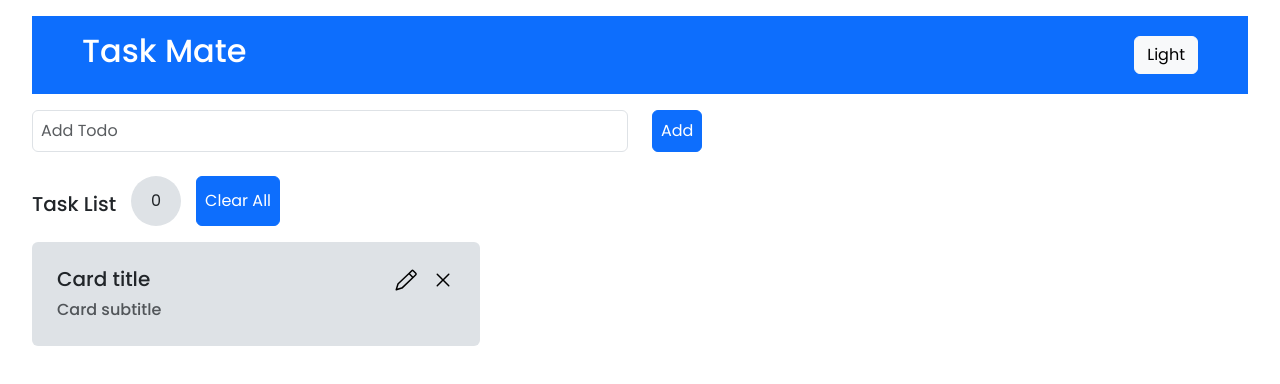
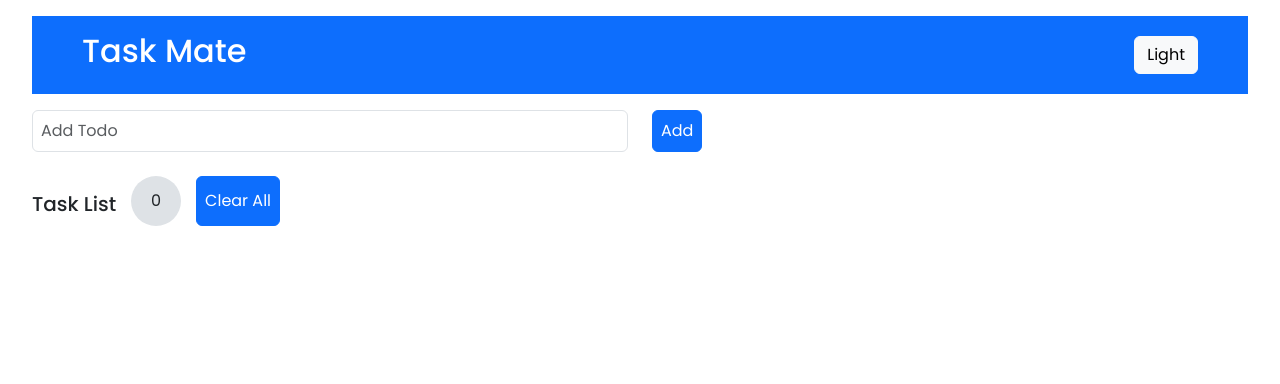
Before and after one commit to sri-ram-ravi/TaskMate, a React (Create React App) app: page / in a window 1280 px wide. Shown: the top 384 px of the page. Built offline with nearby package versions, Linux system fonts and the light colour scheme.

Commit message:
Created a state tasklist and settasklist , Create the add task functionality

```diff
--- a/src/App.jsx
+++ b/src/App.jsx
@@ -1,14 +1,15 @@
-import React from 'react'
+import React, { useState } from 'react'
 import Header from './Components/Header'
 import AddTask from './Components/AddTask'
 import ShowTask from './Components/ShowTask'
 
 const App = () => {
+  const [taskList,setTaskList]=useState([]);
   return (
     <div>
         <Header/>
-        <AddTask/>
-        <ShowTask/>
+        <AddTask taskList={taskList} setTaskList={setTaskList}/>
+        <ShowTask taskList={taskList} setTaskList={setTaskList}/>
     </div>
   )
 }
--- a/src/Components/AddTask.jsx
+++ b/src/Components/AddTask.jsx
@@ -1,11 +1,28 @@
-import React from 'react'
+import React, { useState } from 'react'
 
-const AddTask = () => {
+const AddTask = ({taskList,setTaskList}) => {
+
+  const [taskName,setTaskName]=useState("")
+  const handleTaskName=(event)=>setTaskName(event.target.value)
+
+  const handleSubmit=(e)=>{
+    e.preventDefault();
+
+    const data=new Date()
+
+    const newTask={
+      id:Math.random()*10000,
+      name:taskName,
+      time:`${data.toLocaleTimeString()} ${data.toLocaleDateString()}`
+    }
+    setTaskList([...taskList,newTask])
+  }
+
   return (
-    <form>
+    <form onSubmit={handleSubmit}>
     <div className="row mt-3 mb-4">
         <div className="col">
-          <input type="text" className="form-control p-2" placeholder="Add Todo" aria-label="First name" maxLength={15}/>
+          <input type="text" className="form-control p-2" placeholder="Add Todo" aria-label="First name" maxLength={15} onChange={handleTaskName}/>
         </div>
         <div className="col">
         <button type="submit" className="btn btn-primary p-2">Add</button>
--- a/src/Components/ShowTask.jsx
+++ b/src/Components/ShowTask.jsx
@@ -1,26 +1,32 @@
 import React from 'react';
 import styles from "./ShowTask.module.css";
 
-const ShowTask = () => {
+const ShowTask = ({taskList,setTaskList}) => {
   return (
     <>
     <div className={styles.heading}>
       <h5 className="mt-3">Task List</h5>
-      <span className={styles.taskCount}>0</span>
+      <span className={styles.taskCount}>{taskList.length}</span>
       <button type="submit" className="btn btn-primary p-2">Clear All</button>
     </div>
     <div className="mt-3">
       <div className={styles.tasklist}>
-        <div className={styles.taskDetails}>
+        {
+          taskList.map((task)=>{
+            return(
+              <div className={styles.taskDetails} key={task.id}>
               <div className='d-flex justify-content-between'>
-        <h5 className="card-title">Card title</h5>
+                <h5 className="card-title">{task.name}</h5>
                 <div>
                   <a href="#"><svg xmlns="http://www.w3.org/2000/svg" viewBox="0 0 24 24" width="24" height="24"><path d="M17.263 2.177a1.75 1.75 0 0 1 2.474 0l2.586 2.586a1.75 1.75 0 0 1 0 2.474L19.53 10.03l-.012.013L8.69 20.378a1.753 1.753 0 0 1-.699.409l-5.523 1.68a.748.748 0 0 1-.747-.188.748.748 0 0 1-.188-.747l1.673-5.5a1.75 1.75 0 0 1 .466-.756L14.476 4.963ZM4.708 16.361a.26.26 0 0 0-.067.108l-1.264 4.154 4.177-1.271a.253.253 0 0 0 .1-.059l10.273-9.806-2.94-2.939-10.279 9.813ZM19 8.44l2.263-2.262a.25.25 0 0 0 0-.354l-2.586-2.586a.25.25 0 0 0-.354 0L16.061 5.5Z"></path></svg></a>&nbsp;&nbsp;&nbsp;
                   <a href="#"><svg xmlns="http://www.w3.org/2000/svg" viewBox="0 0 24 24" width="24" height="24"><path d="M5.72 5.72a.75.75 0 0 1 1.06 0L12 10.94l5.22-5.22a.749.749 0 0 1 1.275.326.749.749 0 0 1-.215.734L13.06 12l5.22 5.22a.749.749 0 0 1-.326 1.275.749.749 0 0 1-.734-.215L12 13.06l-5.22 5.22a.751.751 0 0 1-1.042-.018.751.751 0 0 1-.018-1.042L10.94 12 5.72 6.78a.75.75 0 0 1 0-1.06Z"></path></svg></a>
                 </div>
               </div>
-        <h6 className="card-subtitle mb-2 mt-2 text-body-secondary">Card subtitle</h6>
+              <h6 className="card-subtitle mb-2 mt-2 text-body-secondary">{task.time}</h6>
             </div>
+            )
+            })
+        }
       </div>
     </div>
     </>
```
Lines whose indentation alone changed are shown as unchanged.
